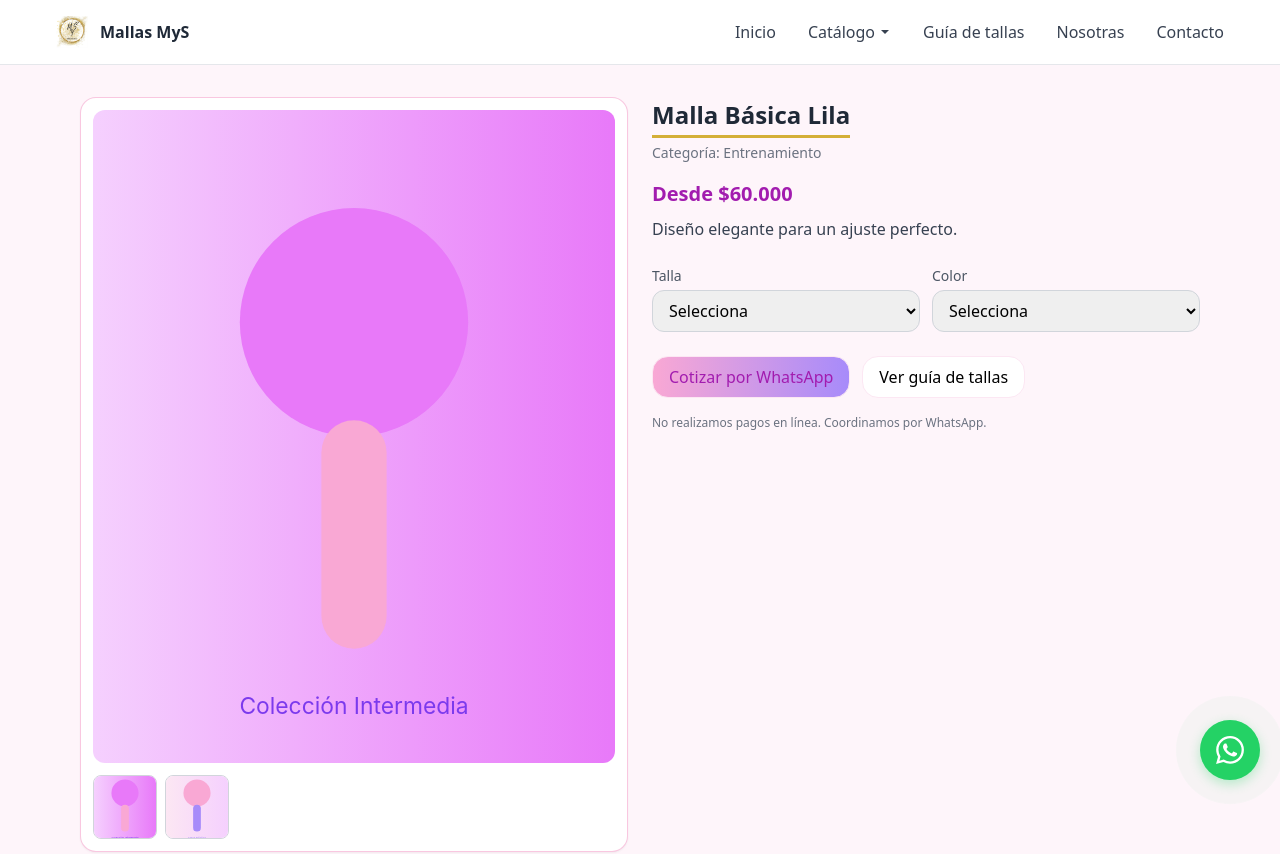
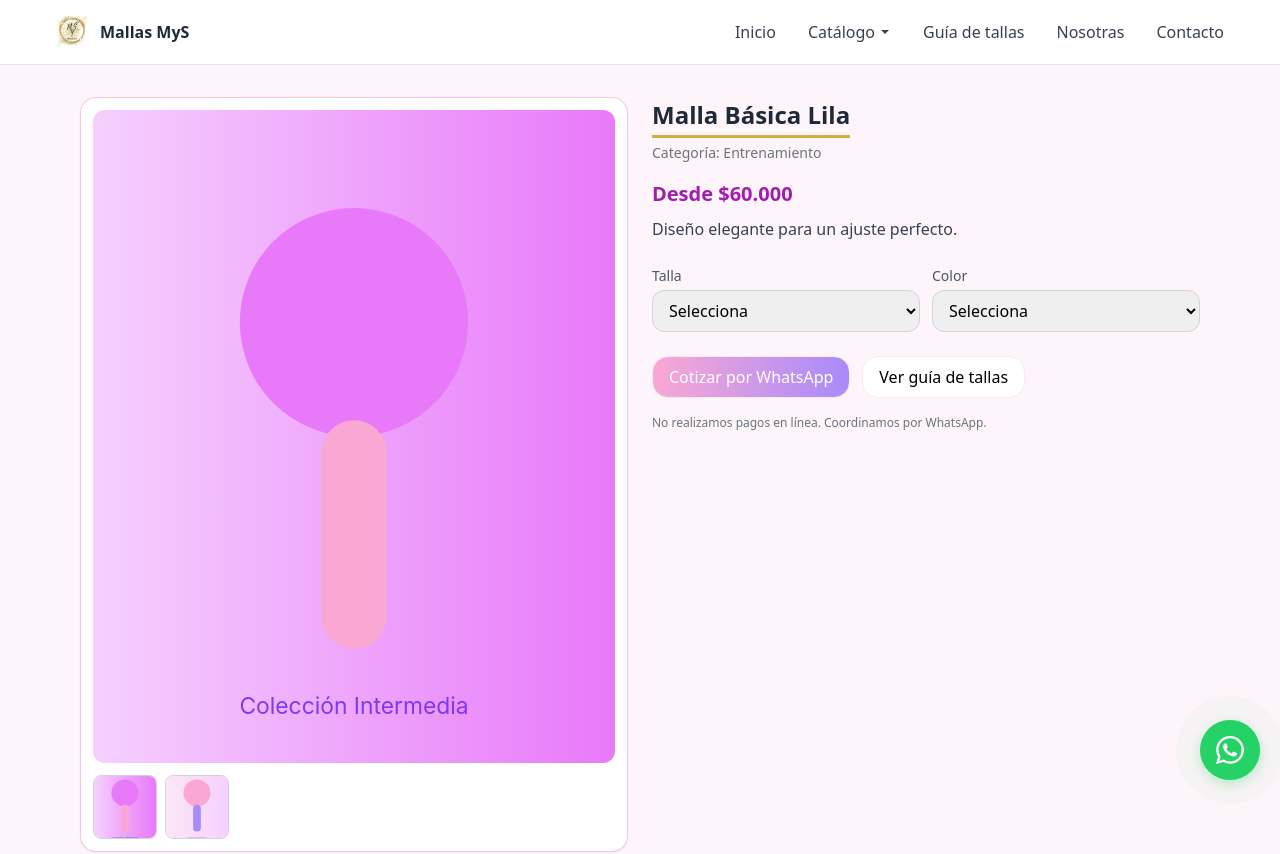
Before and after one commit to cukidev/frontend-mallas-mys, a Vue app in the folder mallas-mys/: page /producto/malla-basica-lila in a window 1280 px wide. Shown: the top 854 px of the page. Built offline with nearby package versions, Linux system fonts and the light colour scheme.

Commit message:
[style] Se cambia color a botón

```diff
--- a/mallas-mys/src/styles/pages/Product.css
+++ b/mallas-mys/src/styles/pages/Product.css
@@ -116,7 +116,8 @@
   font-weight: 500;
   transition: background-color 0.2s ease;
   border: 1px solid #fce7f3;
-  color: #a21caf;
+  color: #ffffff;
+
 }
 
 .btn-ghost {
```
